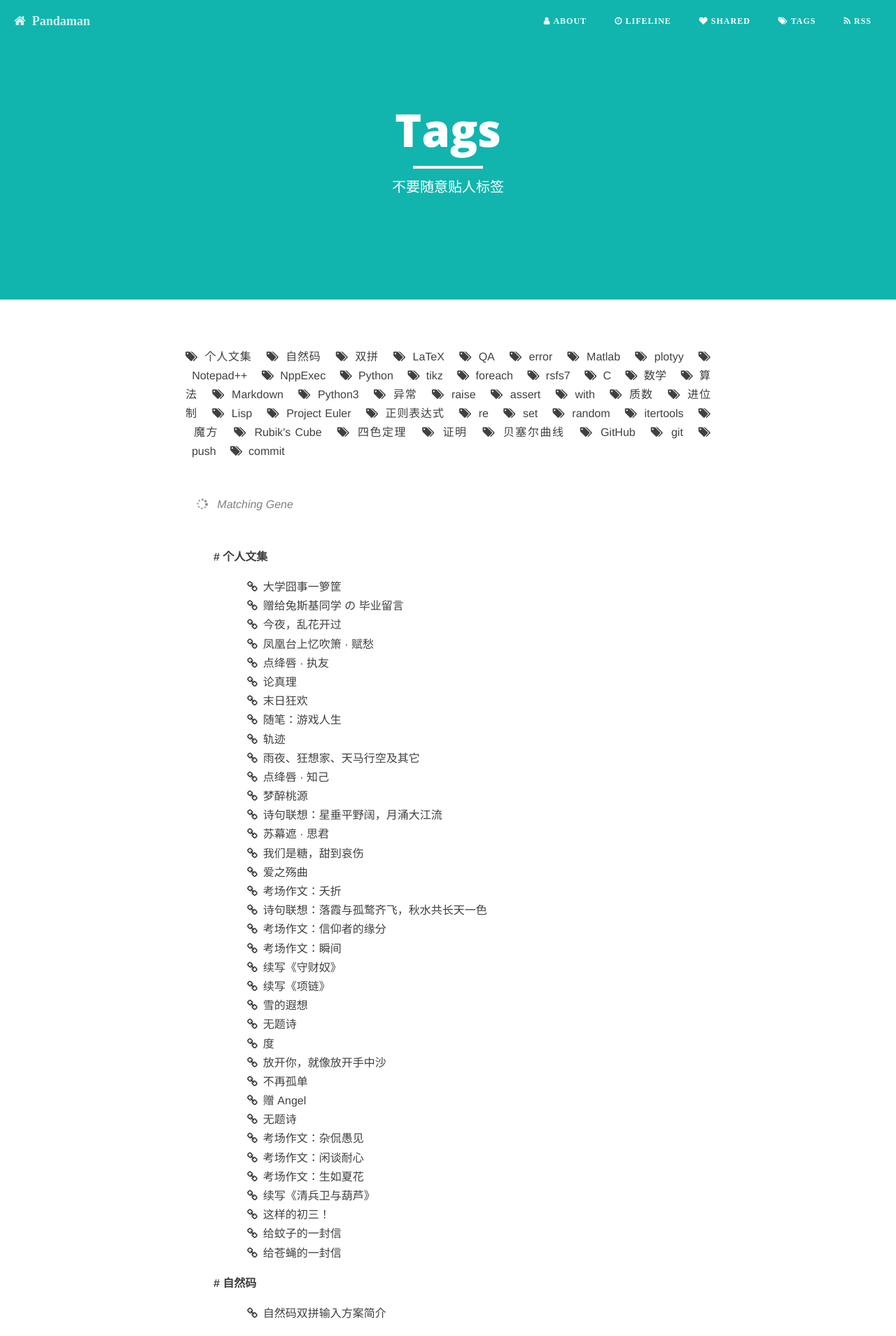
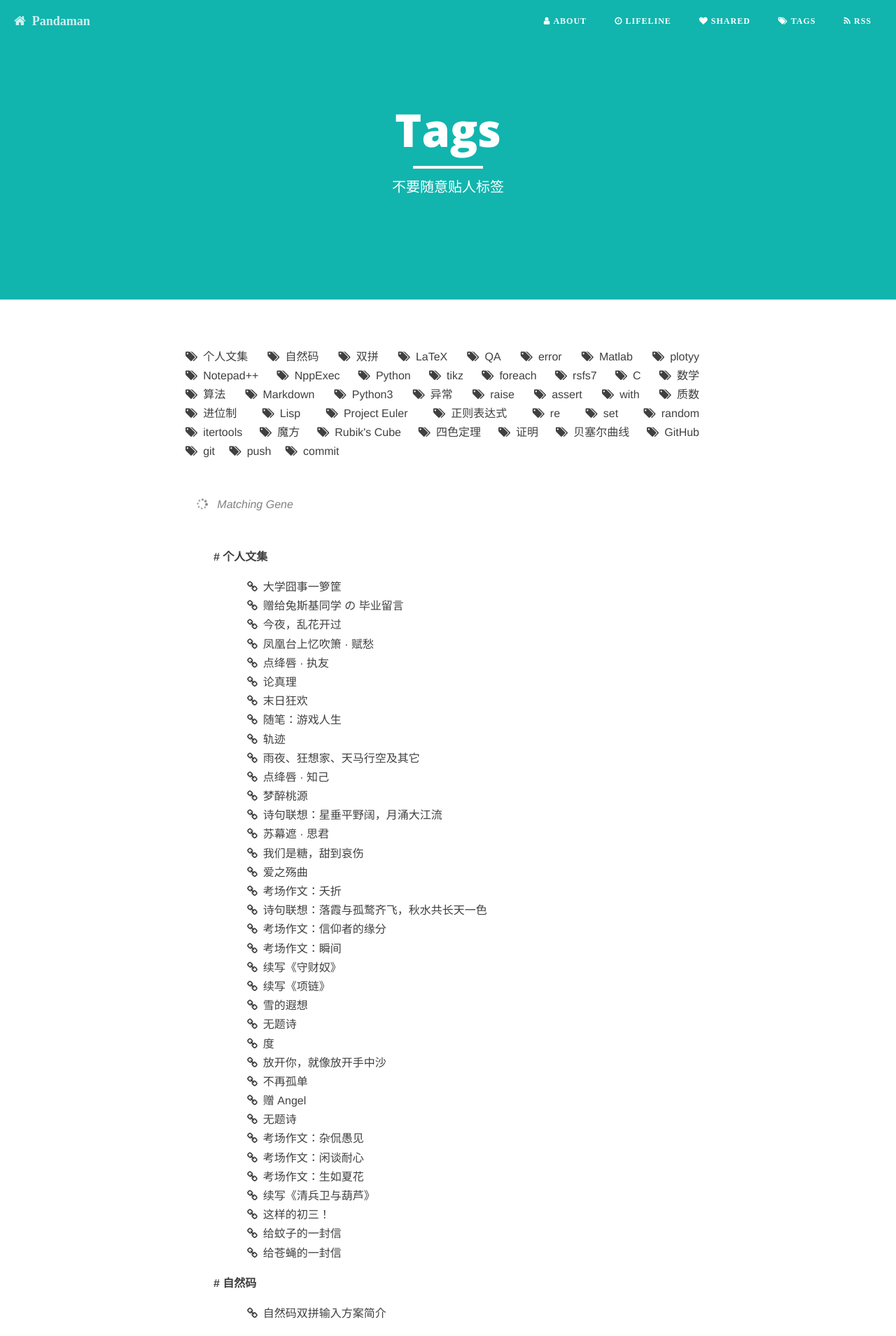
Before and after one commit to ceares/ceares.github.io, a Jekyll site: the page built from tags.md, in a window 1280 px wide. Shown: the top 1909 px of the page at 70% size. Built offline with Jekyll 4.4.1, drawn with Linux system fonts in a browser that asks for light colours; nearby versions of some CDN libraries; library files that are not in the unit come from our copies.

Commit message:
from sp3

```diff
--- a/tags.md
+++ b/tags.md
@@ -7,7 +7,7 @@
 
 <div id='tag_cloud' style="margin:0.5in 0em;font-weight: normal;text-align:justify;text-align-last:left">
 {% for tag in site.tags %}
-<a href="#{{ tag[0] }}" title="{{ tag[0] }}" rel="{{ tag[1].size }}" style="margin-right:1em"><span><i class="fa fa-tags"></i>&nbsp;&nbsp;{{ tag[0] }}</span></a>
+<a href="#{{ tag[0] }}" title="{{ tag[0] }}" rel="{{ tag[1].size }}" style="margin-right:1em"><i class="fa fa-tags">&nbsp;&nbsp;<span style='font-family:"Helvetica Neue",Arial,"Hiragino Sans GB","STHeiti","Microsoft YaHei","WenQuanYi Micro Hei",SimSun,sans-serif'>{{ tag[0] }}</span></i></a>
 {% endfor %}
 </div>
 
```
